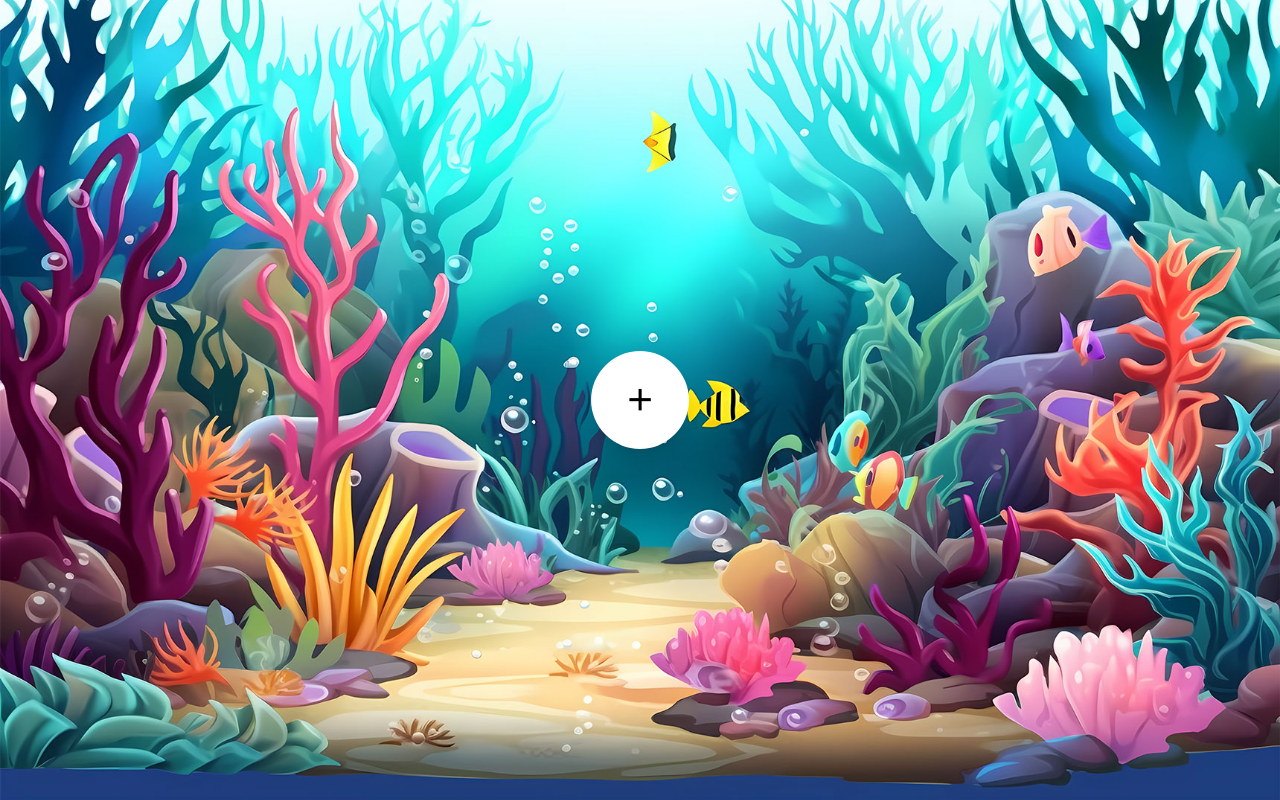
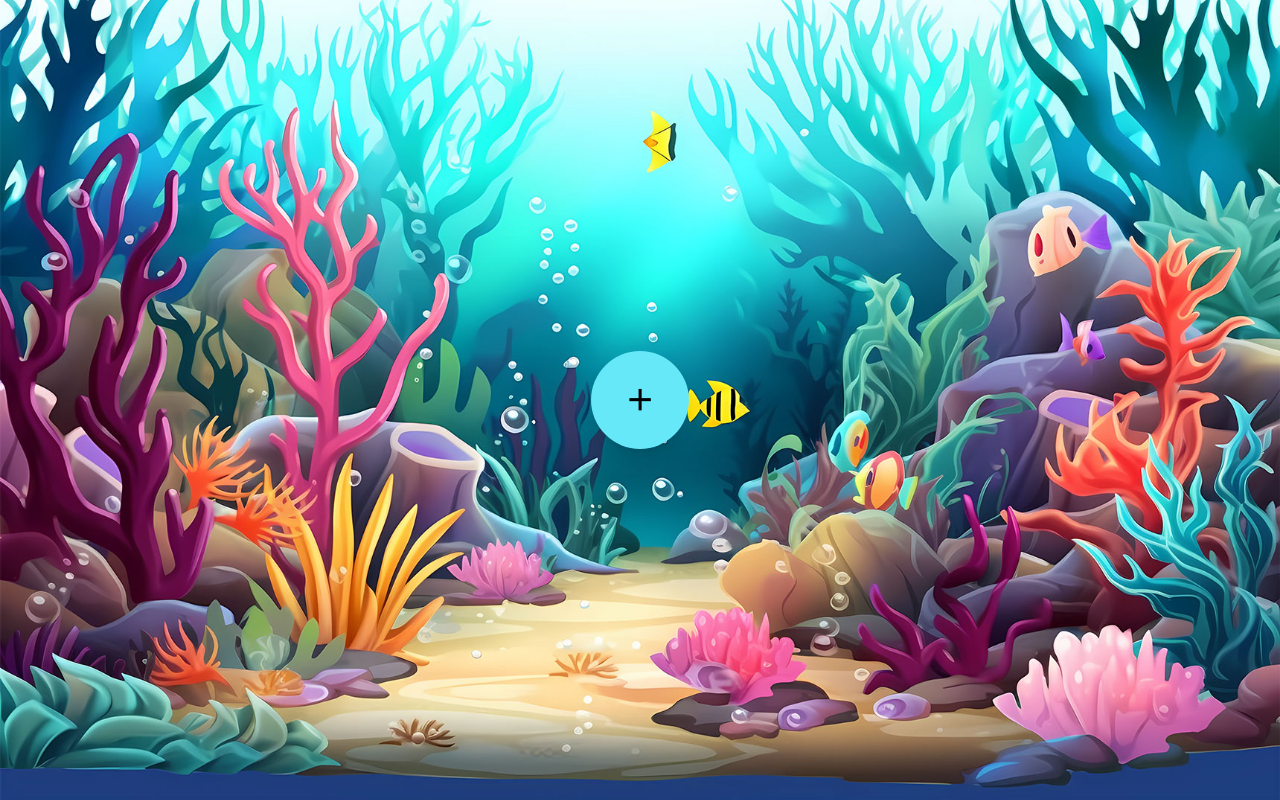
Before and after one commit to serhii-chernenko/vue3-aquarium, a Vue app: page / in a window 1280 px wide. Built offline with nearby package versions, Linux system fonts and the light colour scheme.

Commit message:
add fish button is fixed

```diff
--- a/src/Aquarium.vue
+++ b/src/Aquarium.vue
@@ -32,7 +32,7 @@ const deleteFish = id => {
           }"
           @click.exact="isAdding = true"
   >
-    <span class="block flex items-center justify-center w-24 h-24 p-2 rounded-full bg-white shadow-lg hover:bg-cyan-300 transition-colors add-fish">
+    <span class="block flex items-center justify-center w-24 h-24 p-2 rounded-full bg-cyan-300 shadow-lg hover:bg-white transition-colors add-fish">
       <span class="material-symbols-outlined text-4xl">add</span>
     </span>
   </button>
```
